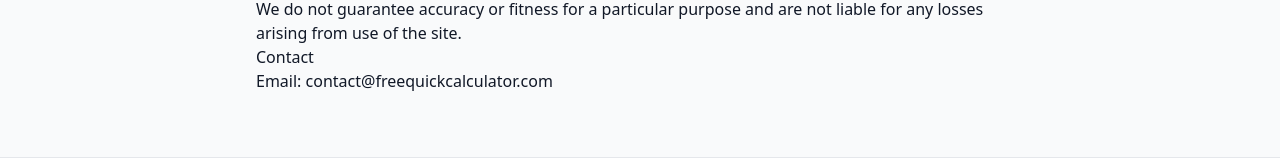
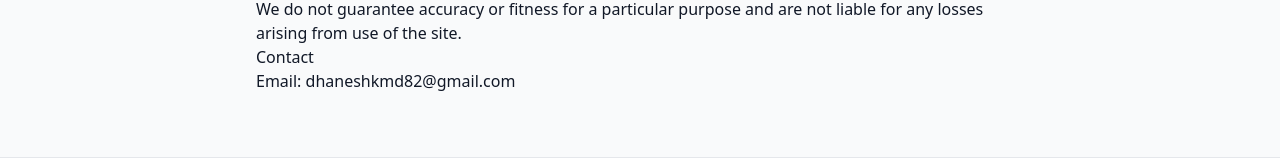
Before and after one commit to dhaneshkmd/freequickcalculator, a Next.js app: page /terms in a window 1280 px wide. Shown: the part 340-500 px from the top of the page. Built offline with nearby package versions, Linux system fonts and the light colour scheme.

Commit message:
Update page.tsx

```diff
--- a/app/(legal)/terms/page.tsx
+++ b/app/(legal)/terms/page.tsx
@@ -33,7 +33,7 @@ export default function TermsPage() {
 
       <h2>Contact</h2>
       <p>
-        Email: <a href="mailto:contact@freequickcalculator.com">contact@freequickcalculator.com</a>
+        Email: <a href="mailto:dhaneshkmd82@gmail.com">dhaneshkmd82@gmail.com</a>
       </p>
     </main>
   );
```
